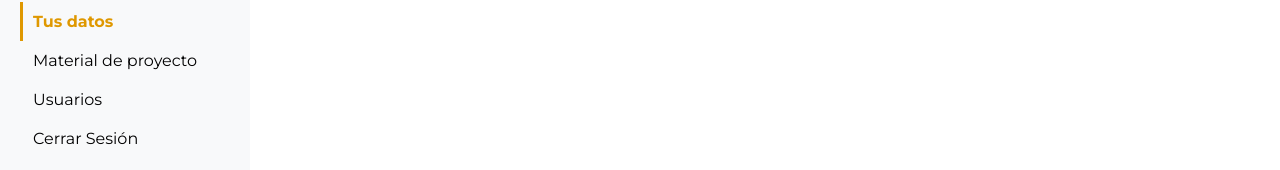
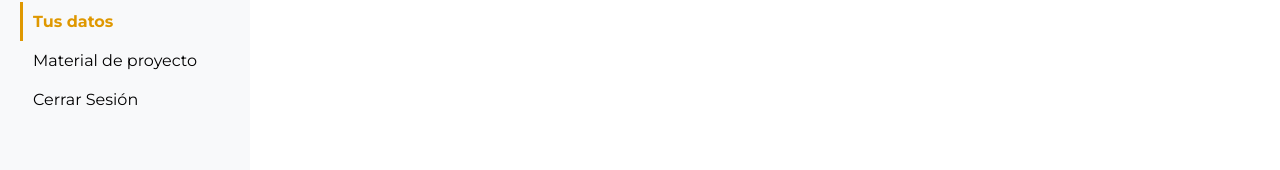
Before and after one commit to Mikelondrio/desafio-tripulaciones, a React (Vite) app in the folder front/: page /profile in a window 1280 px wide. Shown: the part 327-497 px from the top of the page. Built offline with nearby package versions, Linux system fonts and the light colour scheme.

Commit message:
permiso de admin

```diff
--- a/front/src/pages/perfil.jsx
+++ b/front/src/pages/perfil.jsx
@@ -10,6 +10,7 @@ import "./perfil.css";
 function Perfil() {
   const [component, setComponent] = useState("A");
   const [user, setUser] = useState({});
+  const [role, setRole] = useState('');
   const navigate = useNavigate();
 
   useEffect(() => {
@@ -17,6 +18,7 @@ function Perfil() {
       try {
         const userData = await getCurrentUser();
         setUser(userData.data);
+        setRole(userData.data.role);
       } catch (error) {
         console.error('Error fetching user data:', error);
       }
@@ -56,7 +58,7 @@ function Perfil() {
               <ul>
                 <li className={component === "A" ? "active" : ""} onClick={() => setComponent("A")}>Tus datos</li>
                 <li className={component === "B" ? "active" : ""} onClick={() => setComponent("B")}>Material de proyecto</li>
-                <li className={component === "C" ? "active" : ""} onClick={() => setComponent("C")}>Usuarios</li>
+                {role=="admin" ? <li className={component === "C" ? "active" : ""} onClick={() => setComponent("C")}>Usuarios</li> : <></>}
                 <li onClick={logout}>Cerrar Sesión</li>
               </ul>
             </nav>
```
